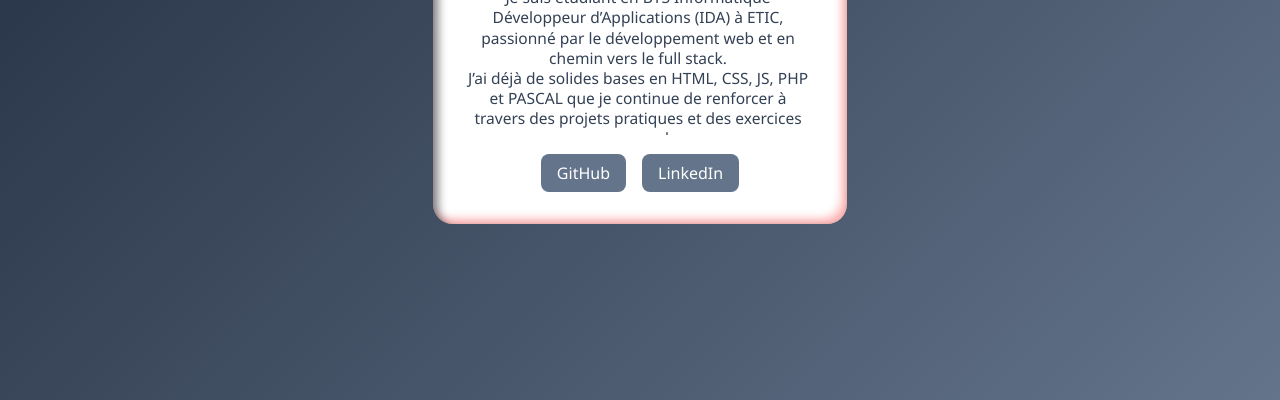
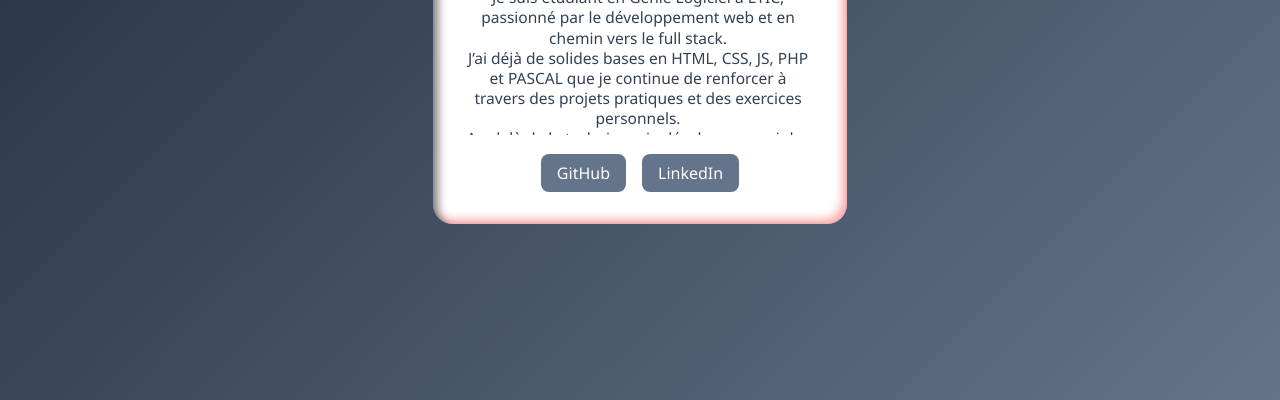
Before and after one commit to Ahounou10/Carte_de_Visite, a plain HTML site: page carte.html in a window 1280 px wide. Shown: the part 400-800 px from the top of the page. Drawn offline with Linux system fonts and the light colour scheme.

Commit message:
Nouveau Niveau d'étude

```diff
--- a/carte.css
+++ b/carte.css
@@ -82,4 +82,5 @@ h1 {
         height: auto;
     }
 
+
 }
--- a/carte.html
+++ b/carte.html
@@ -11,7 +11,7 @@
         <img src="Ahounou.jpg" alt="Ahounou Yannick" class="avatar">
         <h1>Ahounou Yannick</h1>
         <div class="bio">
-            Je suis étudiant en BTS Informatique Développeur d’Applications (IDA) à ETIC, passionné par le développement web et en chemin vers le full stack.<br>
+            Je suis étudiant en Génie Logiciel à ETIC, passionné par le développement web et en chemin vers le full stack.<br>
             J’ai déjà de solides bases en HTML, CSS, JS, PHP et PASCAL que je continue de renforcer à travers des projets pratiques et des exercices personnels.<br>
             Au-delà de la technique, je développe aussi des qualités essentielles comme la rigueur, la curiosité, l’esprit d’équipe et la motivation, qui me permettent d’apprendre rapidement et de m’adapter aux nouveaux défis.<br>
             Mon objectif est de créer des applications modernes et utiles tout en poursuivant mon apprentissage pour devenir un développeur complet et prêt à relever des challenges professionnels.
```
